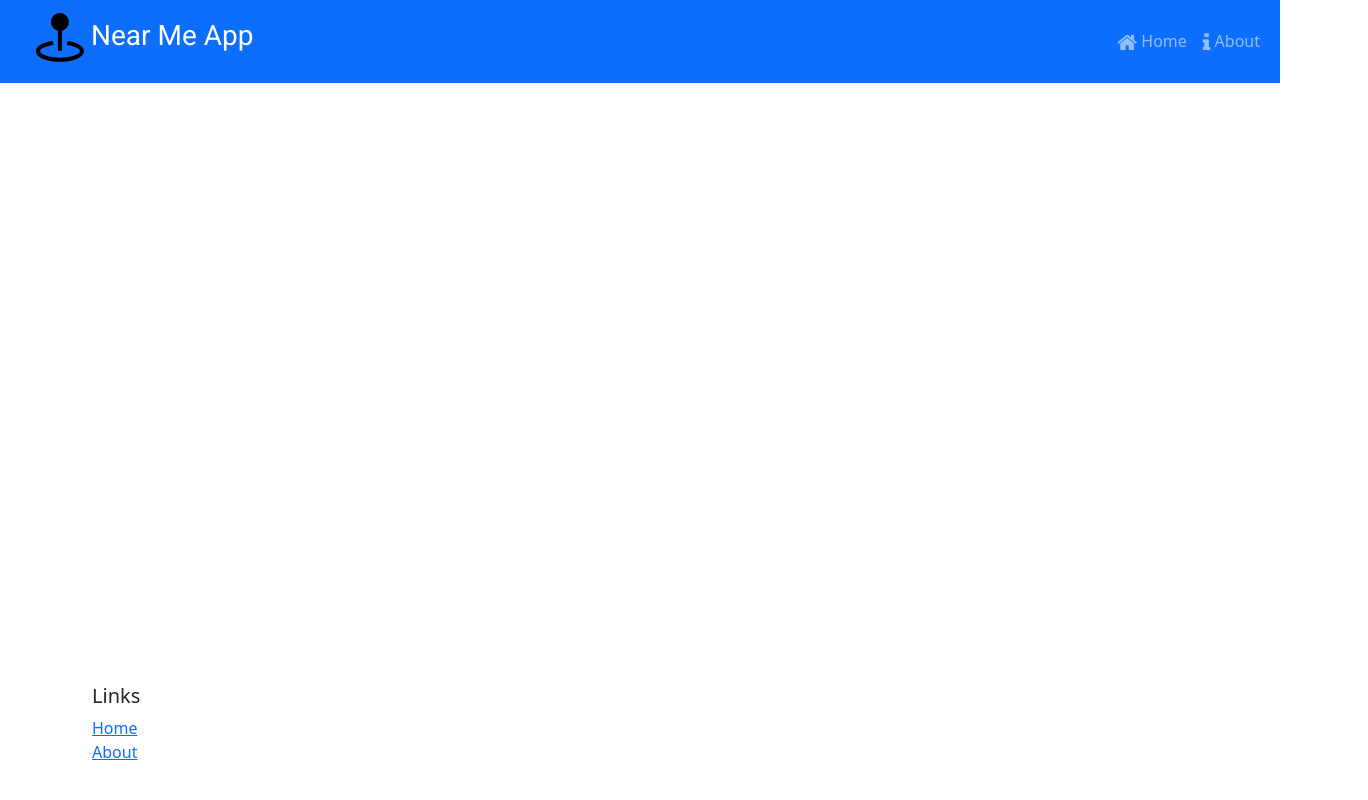
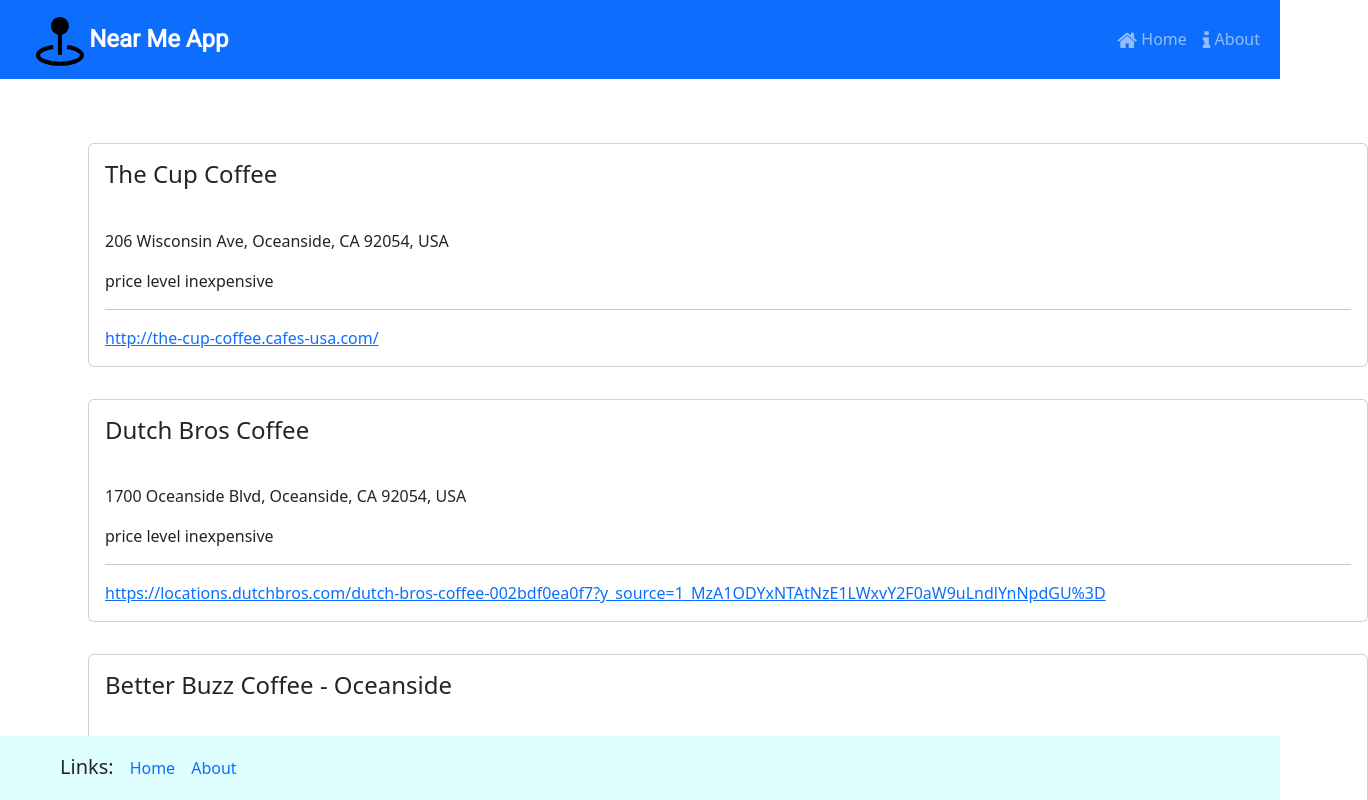
Before and after one commit to janbalangue/near-me-app, a React (Create React App) app: page /search in a window 1280 px wide. Shown: the top 800 px of the page, 1368 px wide, since content can reach past the window. Built offline with nearby package versions, Linux system fonts and the light colour scheme.

Commit message:
Add test data

```diff
--- a/src/App.css
+++ b/src/App.css
@@ -1,7 +1,4 @@
-body {
-  font-family: "Open Sans", sans-serif;
-}
-
+strong,
 h1,
 h2,
 h3,
@@ -17,10 +14,20 @@
     max-width: 3rem;
 }
 
+.site-card {
+  width: 80rem;
+  padding: 0;
+  margin: 1rem;
+}
+
 .site-footer {
-  position: absolute;
-  margin-left: 5rem;
+  position: fixed;
+  margin-top: 2rem;
   bottom: 0;
-  padding: 20px 0;
-  margin-top: 2rem;
+  left: 0;
+  right: 0;
+  height: 4rem;
+  padding-top: 1.2rem;
+  padding-left: 3rem;
+  background-color: #dfffff;
 }
--- a/src/App.js
+++ b/src/App.js
@@ -3,6 +3,7 @@
 import Footer from './components/Footer';
 import HomePage from './pages/HomePage';
 import AboutPage from './pages/AboutPage';
+import SearchPage from './pages/SearchPage';
 import "./App.css";
 
 function App() {
@@ -12,6 +13,7 @@
       <Routes>
         <Route path="/" element={<HomePage />} />
         <Route path="/about" element={<AboutPage />} />
+        <Route path="/search" element={<SearchPage />} />
       </Routes>
       <Footer />
     </div>
--- a/src/components/Footer.js
+++ b/src/components/Footer.js
@@ -3,17 +3,17 @@
 
 const Footer = () => {
   return (
-    <footer className="site-footer mt-5">
-      <Container className="mt-5">
-        <Row className="mt-5">
-          <Col className="mt-5">
-            <h5>Links</h5>
-            <ul className="list-unstyled">
-              <li>
-                <Link to="/">Home</Link>
+    <footer className="site-footer">
+      <Container fluid className="">
+        <Row>
+          <Col id="footer-links">
+            <h5 style={{display: "inline"}} className="mr-5">Links:</h5>
+            <ul className="list-unstyled" style={{display: "inline"}}>
+              <li className="m-3" style={{display: "inline"}}>
+                <Link to="/" style={{textDecoration: "none"}}>Home</Link>
               </li>
-              <li>
-                <Link to="/about">About</Link>
+              <li style={{display: "inline"}}>
+                <Link to="/about" style={{textDecoration: "none"}}>About</Link>
               </li>
             </ul>
           </Col>
--- a/src/components/Header.js
+++ b/src/components/Header.js
@@ -14,8 +14,8 @@
   const [menuOpen, setMenuOpen] = useState(false);
   return (
     <Navbar dark color="primary" sticky="top" expand="md">
-      <NavbarBrand className="ms-4">
-        <h3><Logo /> Near Me App</h3>
+      <NavbarBrand className="ms-4 mt-1">
+        <Logo /> <strong>Near Me App</strong>
       </NavbarBrand>
       <NavbarToggler onClick={() => setMenuOpen(!menuOpen)} />
       <Collapse isOpen={menuOpen} navbar>
--- /dev/null
+++ b/src/data/response.js
@@ -0,0 +1,182 @@
+export const response = {
+  places: [
+    {
+      formattedAddress: "206 Wisconsin Ave, Oceanside, CA 92054, USA",
+      websiteUri: "http://the-cup-coffee.cafes-usa.com/",
+      priceLevel: "PRICE_LEVEL_INEXPENSIVE",
+      displayName: {
+        text: "The Cup Coffee",
+        languageCode: "en",
+      },
+    },
+    {
+      formattedAddress: "1700 Oceanside Blvd, Oceanside, CA 92054, USA",
+      websiteUri:
+        "https://locations.dutchbros.com/dutch-bros-coffee-002bdf0ea0f7?y_source=1_MzA1ODYxNTAtNzE1LWxvY2F0aW9uLndlYnNpdGU%3D",
+      priceLevel: "PRICE_LEVEL_INEXPENSIVE",
+      displayName: {
+        text: "Dutch Bros Coffee",
+        languageCode: "en",
+      },
+    },
+    {
+      formattedAddress: "1050 S Coast Hwy, Oceanside, CA 92054, USA",
+      websiteUri: "https://betterbuzzcoffee.com/pages/oceanside-location",
+      priceLevel: "PRICE_LEVEL_MODERATE",
+      displayName: {
+        text: "Better Buzz Coffee - Oceanside",
+        languageCode: "en",
+      },
+    },
+    {
+      formattedAddress: "1918 Oceanside Blvd, Oceanside, CA 92054, USA",
+      websiteUri: "https://br.coffee/",
+      priceLevel: "PRICE_LEVEL_INEXPENSIVE",
+      displayName: {
+        text: "Black Rock Coffee Bar",
+        languageCode: "en",
+      },
+    },
+    {
+      formattedAddress: "1880 Marron Rd #100, Carlsbad, CA 92008, USA",
+      websiteUri:
+        "https://www.clover.com/online-ordering/ding-tea-carlsbad-carlsbad?utm_source=web-dashboard&utm_medium=qrcode&utm_campaign=olo-qr-template",
+      priceLevel: "PRICE_LEVEL_INEXPENSIVE",
+      displayName: {
+        text: "DING TEA CARLSBAD",
+        languageCode: "en",
+      },
+    },
+    {
+      formattedAddress: "2263 S El Camino Real, Oceanside, CA 92054, USA",
+      websiteUri: "https://www.starbucks.com/store-locator/store/1006757/",
+      priceLevel: "PRICE_LEVEL_MODERATE",
+      displayName: {
+        text: "Starbucks",
+        languageCode: "en",
+      },
+    },
+    {
+      formattedAddress: "300 Pier View Wy, Oceanside, CA 92054, USA",
+      websiteUri: "https://www.pierviewcoffeeco.com/",
+      priceLevel: "PRICE_LEVEL_INEXPENSIVE",
+      displayName: {
+        text: "Pier View Coffee Co",
+        languageCode: "en",
+      },
+    },
+    {
+      formattedAddress: "2110 S Coast Hwy Suite C, Oceanside, CA 92054, USA",
+      websiteUri: "http://www.boundbycoffee.net/",
+      displayName: {
+        text: "Bound Coffee Company",
+        languageCode: "en",
+      },
+    },
+    {
+      formattedAddress: "602 Mission Ave, Oceanside, CA 92054, USA",
+      websiteUri: "http://1022gelato.com/",
+      displayName: {
+        text: "1022 Cafe & Gelateria",
+        languageCode: "en",
+      },
+    },
+    {
+      formattedAddress: "300 Carlsbad Village Dr #211, Carlsbad, CA 92008, USA",
+      websiteUri: "http://vinakacafe.net/",
+      priceLevel: "PRICE_LEVEL_INEXPENSIVE",
+      displayName: {
+        text: "Vinaka Cafe",
+        languageCode: "en",
+      },
+    },
+    {
+      formattedAddress: "2405 Oceanside Blvd, Oceanside, CA 92054, USA",
+      websiteUri: "https://www.comeonovercafe.com/",
+      priceLevel: "PRICE_LEVEL_INEXPENSIVE",
+      displayName: {
+        text: "Come On Over Cafe",
+        languageCode: "en",
+      },
+    },
+    {
+      formattedAddress:
+        "Oceanside Crossing, 1779 S Oceanside Blvd, Oceanside, CA 92054, USA",
+      websiteUri: "https://www.starbucks.com/store-locator/store/17716/",
+      priceLevel: "PRICE_LEVEL_MODERATE",
+      displayName: {
+        text: "Starbucks",
+        languageCode: "en",
+      },
+    },
+    {
+      formattedAddress: "2158 Vista Way, Oceanside, CA 92054, USA",
+      websiteUri: "https://www.starbucks.com/store-locator/store/16266/",
+      priceLevel: "PRICE_LEVEL_MODERATE",
+      displayName: {
+        text: "Starbucks",
+        languageCode: "en",
+      },
+    },
+    {
+      formattedAddress: "1836 S Coast Hwy, Oceanside, CA 92054, USA",
+      websiteUri: "http://www.revoroasters.com/",
+      priceLevel: "PRICE_LEVEL_INEXPENSIVE",
+      displayName: {
+        text: "Revolution Roasters",
+        languageCode: "en",
+      },
+    },
+    {
+      formattedAddress: "1575 S Coast Hwy, Oceanside, CA 92054, USA",
+      websiteUri: "https://www.vigilantecoffee.com/",
+      priceLevel: "PRICE_LEVEL_MODERATE",
+      displayName: {
+        text: "Vigilante Coffee",
+        languageCode: "en",
+      },
+    },
+    {
+      formattedAddress: "129 S Coast Hwy, Oceanside, CA 92054, USA",
+      websiteUri: "https://www.northcountyroastery.com/",
+      displayName: {
+        text: "North County Roastery",
+        languageCode: "en",
+      },
+    },
+    {
+      formattedAddress: "1702 Mission Ave, Oceanside, CA 92058, USA",
+      websiteUri: "https://www.starbucks.com/store-locator/store/1009064",
+      priceLevel: "PRICE_LEVEL_MODERATE",
+      displayName: {
+        text: "Starbucks",
+        languageCode: "en",
+      },
+    },
+    {
+      formattedAddress: "3016 Carlsbad Blvd, Carlsbad, CA 92008, USA",
+      websiteUri: "http://www.betterbuzzcoffee.com/",
+      priceLevel: "PRICE_LEVEL_MODERATE",
+      displayName: {
+        text: "Better Buzz Coffee Carlsbad",
+        languageCode: "en",
+      },
+    },
+    {
+      formattedAddress: "2588 El Camino Real Suite H, Carlsbad, CA 92008, USA",
+      websiteUri: "https://www.parisbaguette.com/",
+      displayName: {
+        text: "Paris Baguette",
+        languageCode: "en",
+      },
+    },
+    {
+      formattedAddress: "101 N Cleveland St, Oceanside, CA 92054, USA",
+      websiteUri: "https://campcoffeeco.square.site/",
+      displayName: {
+        text: "Camp Coffee Company",
+        languageCode: "en",
+      },
+    },
+  ],
+};
--- a/src/index.css
+++ b/src/index.css
@@ -1,5 +1,5 @@
 body {
-  margin: 0;
+  margin: 4rem;
   font-family: -apple-system, BlinkMacSystemFont, 'Segoe UI', 'Roboto', 'Oxygen',
     'Ubuntu', 'Cantarell', 'Fira Sans', 'Droid Sans', 'Helvetica Neue',
     sans-serif;
--- a/src/pages/AboutPage.js
+++ b/src/pages/AboutPage.js
@@ -1,6 +1,8 @@
+import { Container } from "reactstrap";
+
 const AboutPage = () => {
   return (
-    <div className="mt-5">
+    <Container className="mt-5" fluid>
       <h1 className="mt-5 text-center">About This App</h1>
       <div className="mt-5">
         <p className="mx-5 text-center">
@@ -11,7 +13,7 @@
         Try it without typing a location, and it will find places near you.
         </p>
       </div>
-    </div>
+    </Container>
   );
 };
 
--- a/src/pages/HomePage.js
+++ b/src/pages/HomePage.js
@@ -1,14 +1,30 @@
-import { Row, Col, Form, FormGroup, Input, Button } from "reactstrap";
+import {
+  Container,
+  Row,
+  Col,
+  Form,
+  FormGroup,
+  Input,
+  Button,
+} from "reactstrap";
 
 const HomePage = () => {
+  const [paragraphStyle, h1Style, rowStyle] = [
+    "text-center mt-3",
+    "text-center mt-5",
+    "d-flex align-items-center justify-content-center",
+  ];
   return (
-    <div className="mt-5">
-      <h1 className="text-center mt-5">Find your favorite hangout here.</h1>
-      <p className="text-center mt-2">
-        Try searching for local restaurants, gas stations, grocery stores, gyms,
-        or hangouts. We've got you covered.
+    <Container className="mt-5" fluid>
+      <h1 className={h1Style}>Find your favorite place to be.</h1>
+      <p className={paragraphStyle}>
+        Near Me brings your neighborhood to you. Search for your next favorite
+        pizzeria, coffee spot, nightclub, anything.
       </p>
-      <Form className="mt-5">
+      <p className={paragraphStyle}>
+        You can even look in a different city. We've got you covered.
+      </p>
+      <Form className="mt-5" action="/search">
         <FormGroup className="mx-5">
           <Col className="mx-5">
             <Input
@@ -20,21 +36,21 @@
           </Col>
         </FormGroup>
         <FormGroup>
-          <Row className="d-flex align-items-center justify-content-center">
+          <Row className={rowStyle}>
             <Col xs="auto">
               <Button className="px-5" color="secondary" size="lg">
                 Clear
               </Button>
             </Col>
             <Col xs="auto">
-              <Button className="px-5" color="primary" size="lg">
+              <Button type="submit" name="submit" className="px-5" color="primary" size="lg">
                 Submit
               </Button>
             </Col>
           </Row>
         </FormGroup>
       </Form>
-    </div>
+    </Container>
   );
 };
 
--- /dev/null
+++ b/src/pages/SearchPage.js
@@ -0,0 +1,43 @@
+import {
+  Container,
+  Card,
+  CardTitle,
+  CardBody,
+  CardText,
+  Col,
+  Row,
+} from "reactstrap";
+import { Link } from "react-router-dom";
+import { response } from "../data/response";
+
+const SearchPage = () => {
+  return (
+    <Container fluid>
+      <Row className="m-5">
+        {response.places.map((site) => {
+          return (
+            <Col>
+              <Card className="site-card">
+                <CardTitle className="m-3">
+                  <h4>{site.displayName.text}</h4>
+                </CardTitle>
+                <CardBody>
+                  <CardText>{site.formattedAddress}</CardText>
+                  <CardText>
+                    {site.priceLevel
+                      ? site.priceLevel.split("_").join(" ").toLowerCase()
+                      : ""}
+                    <hr />
+                    <Link to={site.websiteUri}>{site.websiteUri}</Link>
+                  </CardText>
+                </CardBody>
+              </Card>
+            </Col>
+          );
+        })}
+      </Row>
+    </Container>
+  );
+};
+
+export default SearchPage;
```
